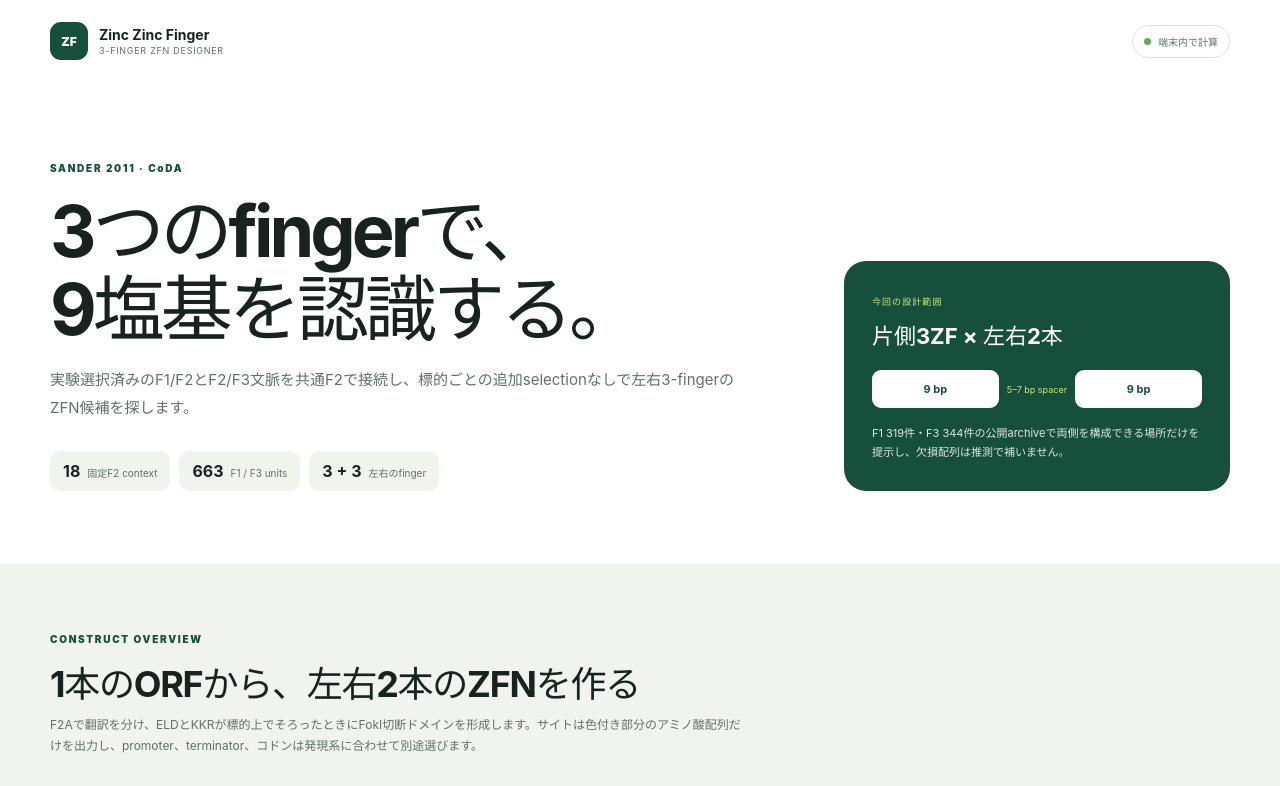
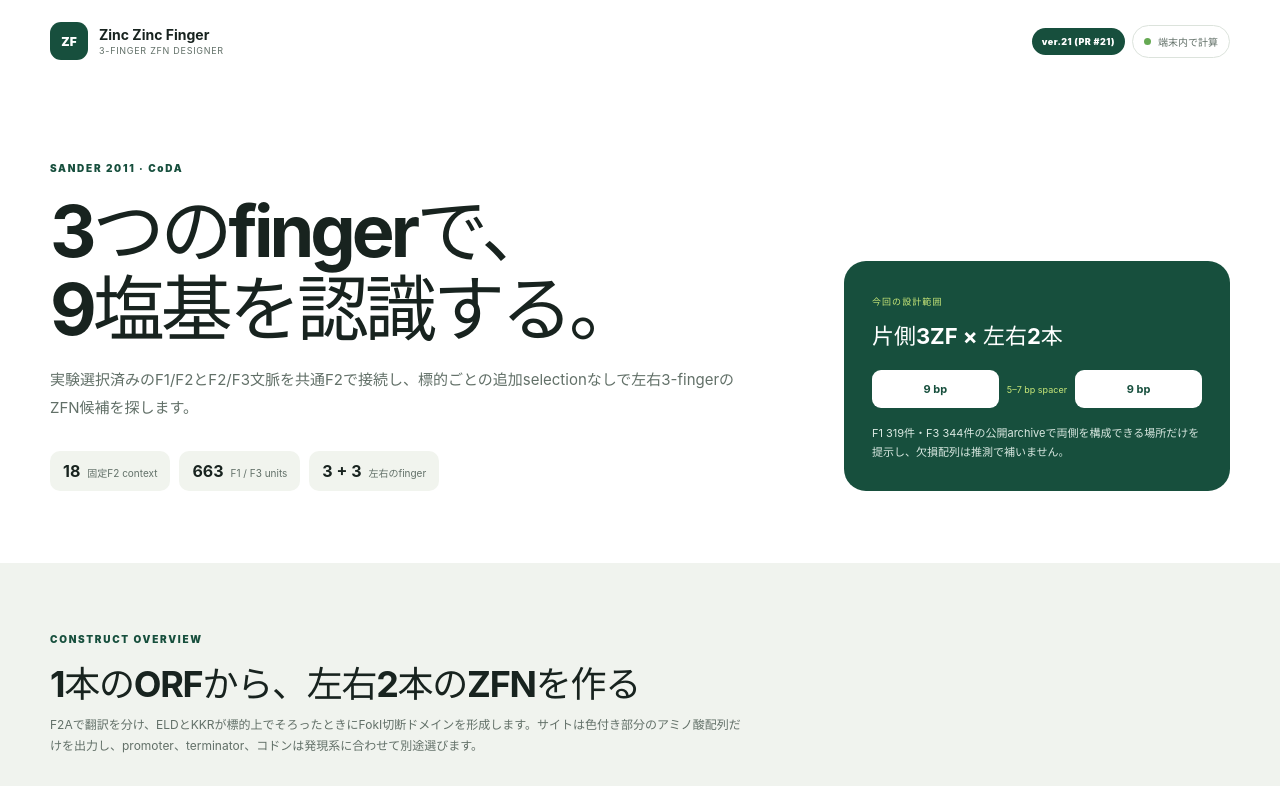
Before and after one commit to amamalgae/Zinc-Zinc-Finger, a React (Vite) app: page / in a window 1280 px wide. Shown: the top 786 px of the page. Built offline with nearby package versions, Linux system fonts and the light colour scheme.

Commit message:
サイトにPR対応バージョン表記を追加 (#21)
Display ver.21 (PR #21) in the header and link it to the implementation PR.

```diff
--- a/src/App.tsx
+++ b/src/App.tsx
@@ -1,4 +1,5 @@
 import { useMemo, useState } from "react";
+import { APP_VERSION, APP_VERSION_PR_URL } from "./app-version.ts";
 import { DUENAS_F2A } from "./construct-output.ts";
 import {
   codaCandidatesToCsv,
@@ -112,7 +113,10 @@
           <span className="brand-mark">ZF</span>
           <span><strong>Zinc Zinc Finger</strong><small>3-finger ZFN designer</small></span>
         </a>
-        <span className="local-badge"><i />端末内で計算</span>
+        <div className="header-status">
+          <a className="version-badge" href={APP_VERSION_PR_URL} target="_blank" rel="noreferrer" aria-label={`${APP_VERSION} — 対応するGitHub PRを開く`}>{APP_VERSION}</a>
+          <span className="local-badge"><i />端末内で計算</span>
+        </div>
       </header>
 
       <section className="hero" id="top">
--- /dev/null
+++ b/src/app-version.ts
@@ -0,0 +1,3 @@
+export const APP_VERSION_NUMBER = 21;
+export const APP_VERSION = `ver.${APP_VERSION_NUMBER} (PR #${APP_VERSION_NUMBER})`;
+export const APP_VERSION_PR_URL = `https://github.com/amamalgae/Zinc-Zinc-Finger/pull/${APP_VERSION_NUMBER}`;
--- a/src/index.css
+++ b/src/index.css
@@ -38,6 +38,9 @@
 .brand > span:last-child { display: grid; gap: 2px; }
 .brand strong { font-size: 14px; }
 .brand small { color: var(--muted); font-size: 9px; letter-spacing: .08em; text-transform: uppercase; }
+.header-status { display: flex; align-items: center; gap: 7px; }
+.version-badge { padding: 8px 10px; border-radius: 999px; background: var(--green); color: #fff; font-size: 9px; font-weight: 900; letter-spacing: .05em; text-decoration: none; }
+.version-badge:hover { background: #22664f; }
 .local-badge { padding: 8px 11px; display: flex; align-items: center; gap: 7px; border: 1px solid var(--line); border-radius: 999px; color: var(--muted); font-size: 10px; }
 .local-badge i { width: 7px; height: 7px; border-radius: 50%; background: #66a953; }
 
@@ -210,6 +213,7 @@
   .site-header, .hero, .designer, .selected-design, .evidence, footer { width: calc(100% - 24px); }
   .site-header { padding: 15px 0; }
   .brand small { display: none; }
+  .local-badge { padding: 8px; font-size: 0; }
   .hero { padding: 42px 0; }
   .hero h1 { font-size: 42px; }
   .construct-overview { padding: 42px 12px; }
```
Also changed, not shown: 2 other files (tests, documents, lock files or other folders).
